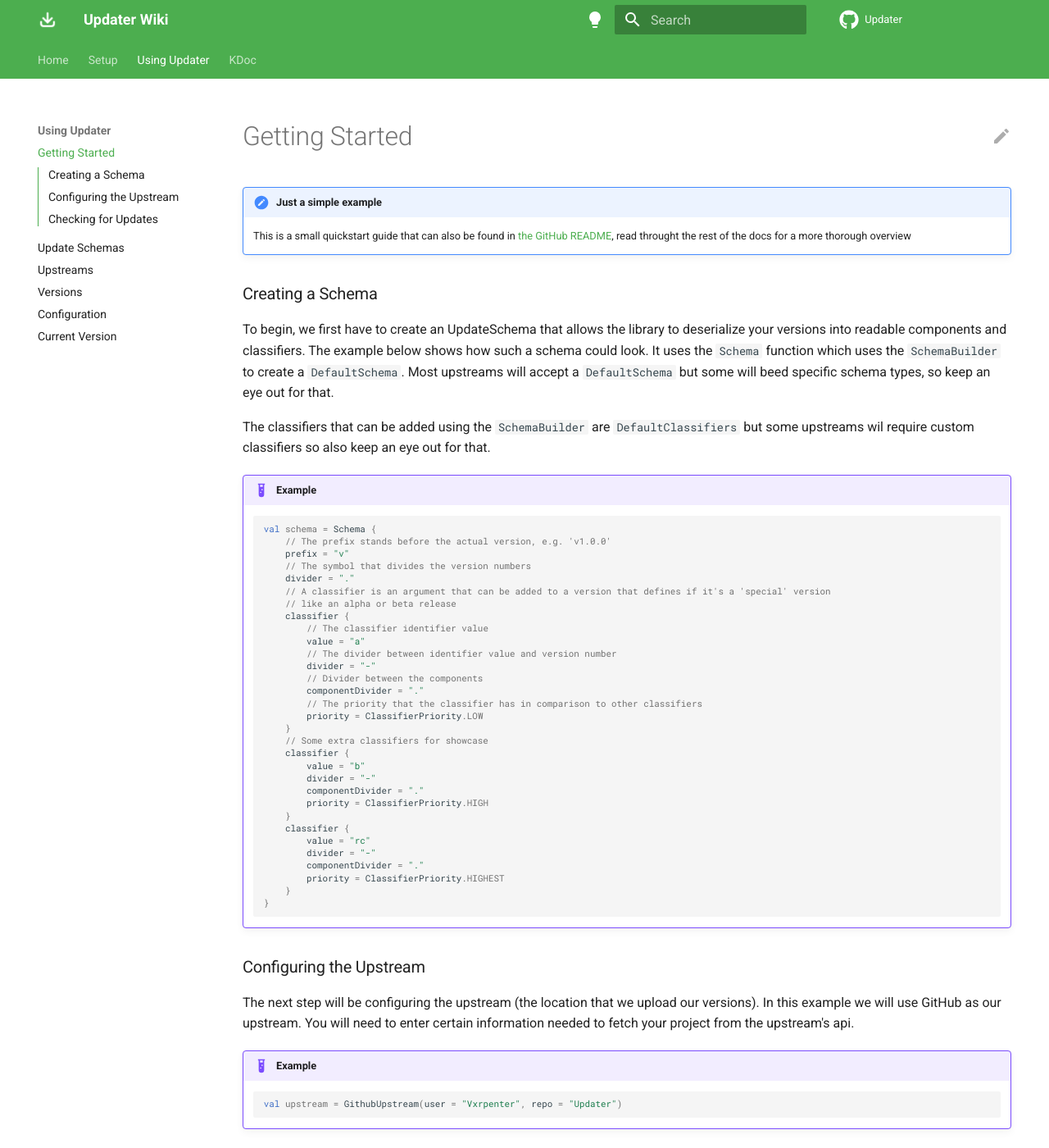
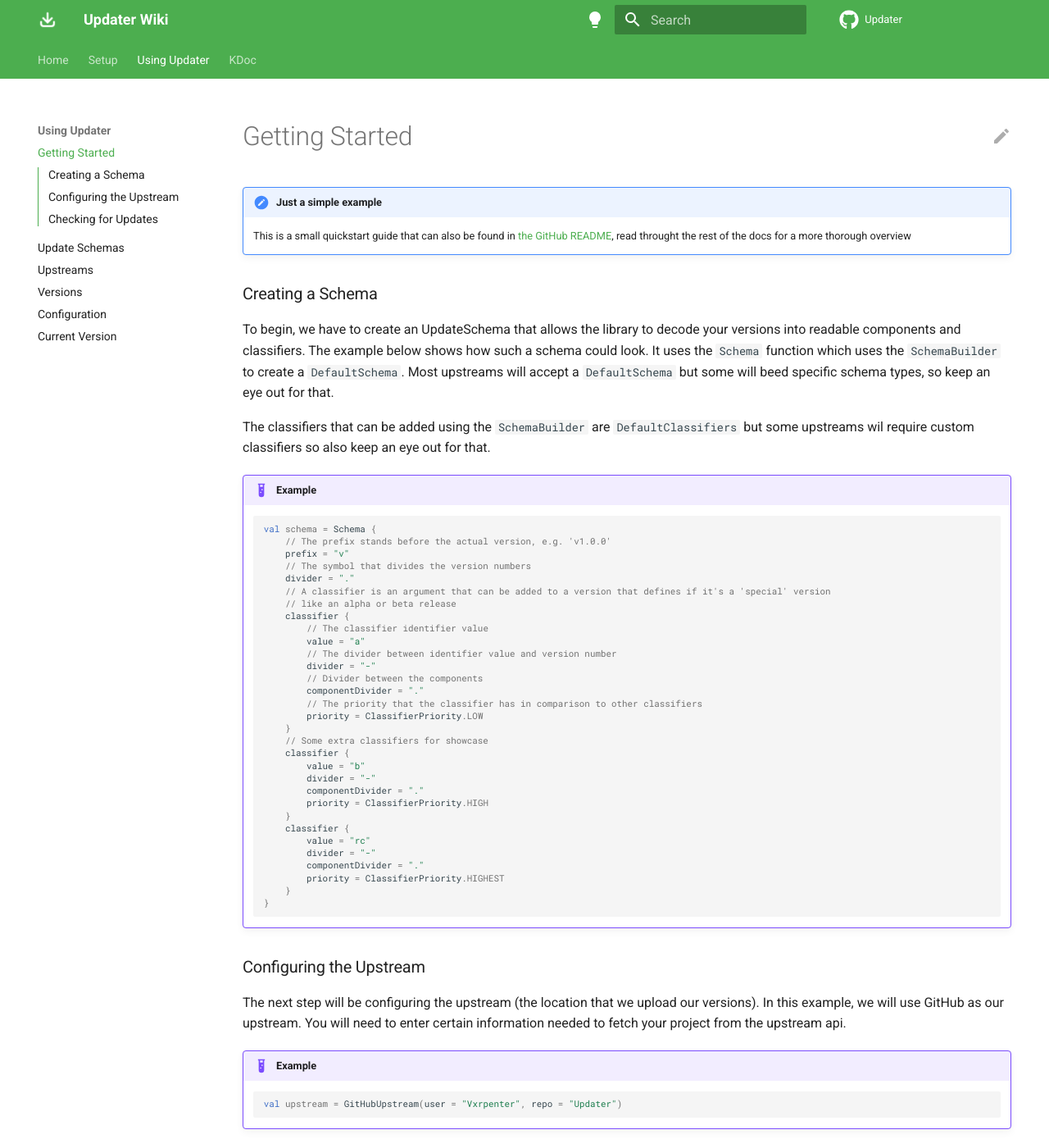
Before and after one commit to Vxrpenter/Updater-Wiki, an MkDocs documentation site: the page built from docs/using-updater/index.md, in a window 1280 px wide and 1400 px high. Shown: the whole window at 82% size. Built offline with MkDocs 1.6.1 and Material for MkDocs 9.7.7, drawn with Linux system fonts in a browser that asks for light colours; comment, search, counter and statistics services are not loaded; the version menu is left out; some of the changed lines change nothing that is shown; some of the changed text lies outside the part shown.

Commit message:
Cleanup index.md

````diff
--- a/docs/using-updater/index.md
+++ b/docs/using-updater/index.md
@@ -13,8 +13,8 @@
 ### Creating a Schema
 
 To begin,
-we first have to create an UpdateSchema
-that allows the library to deserialize your versions into readable components and classifiers.
+we have to create an UpdateSchema
+that allows the library to decode your versions into readable components and classifiers.
 The example below shows how such a schema could look.
 It uses the `Schema` function which uses the `SchemaBuilder` to create a `DefaultSchema`.
 Most upstreams will accept a `DefaultSchema` but some will beed specific schema types, so keep an eye out for that.
@@ -59,19 +59,22 @@
 
 ### Configuring the Upstream
 
-The next step will be configuring the upstream (the location that we upload our versions). In this example we will use GitHub as our upstream.
-You will need to enter certain information needed to fetch your project from the upstream's api.
+The next step will be configuring the upstream (the location that we upload our versions).
+In this example, we will use GitHub as our upstream.
+You will need to enter certain information needed to fetch your project from the upstream api.
 
 !!! example
 
     ```kotlin
-    val upstream = GithubUpstream(user = "Vxrpenter", repo = "Updater")
+    val upstream = GitHubUpstream(user = "Vxrpenter", repo = "Updater")
     ```
 
 ### Checking for Updates
 
-The last thing will be to check for new versions. This can be easily achived by invoking the `Updater` class and then calling the `checkUpdates` function.
-It will require you to enter the current version of your project (if you want to know how to get the current version, look [here](current-version.md) followed by
+The last thing will be to check for new versions.
+This can be easily achieved by invoking the `Updater` class and then calling the `checkUpdates` function.
+It will require you to enter the current version of your project
+(if you want to know how to get the current version, look [here](current-version.md) followed by
 the `UpdateSchema` and the `Upstream`.
 
 You are also able to configure certain behaviors of the `Updater` like adding a periodic check, customizing the notification message, configuring the read/write timeout, etc.
````
